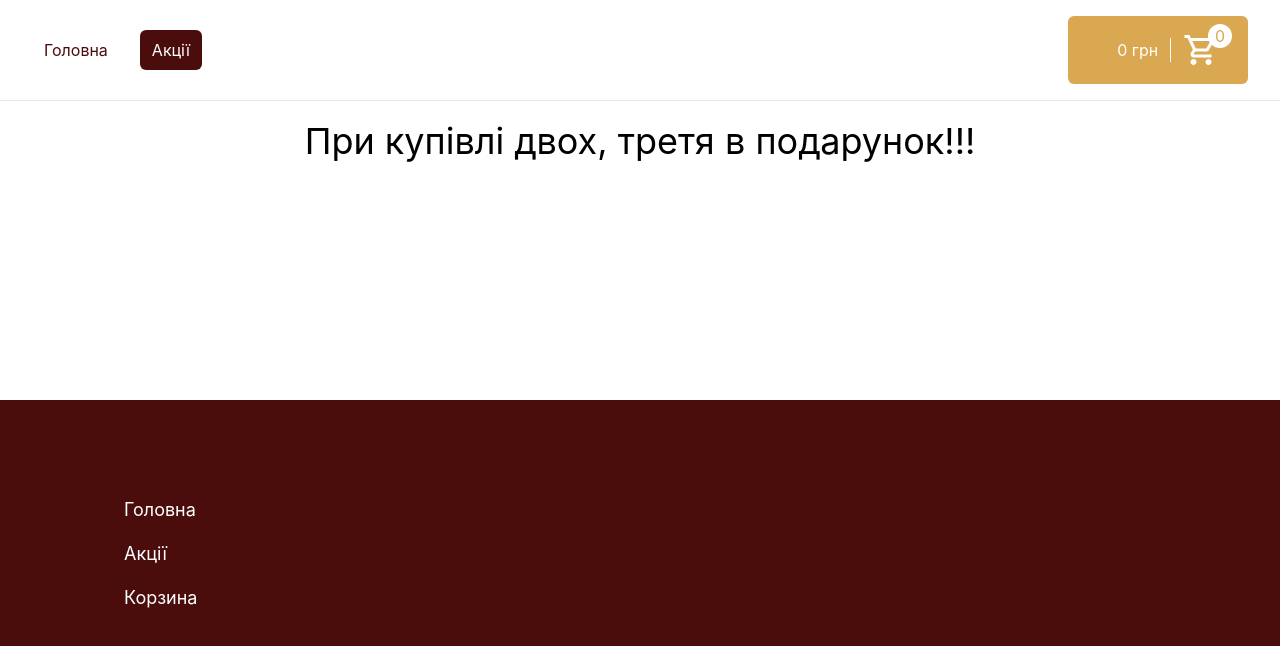
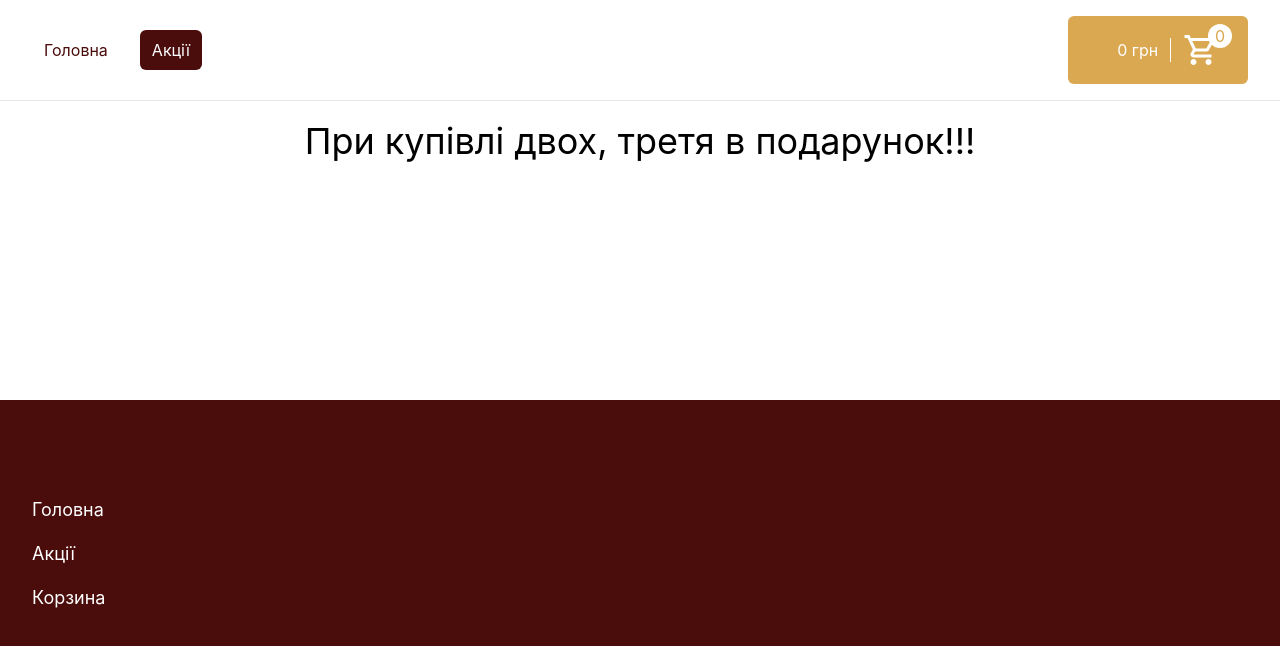
Before and after one commit to LesiaPerebyinis/pizza-app-typescript, a React (Vite) app: page /#/sale in a window 1280 px wide. Shown: the top 646 px of the page. Built offline with nearby package versions, Linux system fonts and the light colour scheme.

Commit message:
change modal

```diff
--- a/src/components/Footer.tsx
+++ b/src/components/Footer.tsx
@@ -11,7 +11,7 @@ export default function Footer() {
 
   return (
     <footer className="bg-[#4a0d0b]">
-      <section className="w-6xl h-100 pt-20 px-15 m-auto">
+      <section className="container mx-auto px-4 sm:px-6 lg:px-8 h-100 pt-20 px-15 m-auto">
         <nav className="flex flex-col">
           {navItems.map((item) => (
             <Link
--- a/src/components/Modal.tsx
+++ b/src/components/Modal.tsx
@@ -11,12 +11,11 @@ export default function Modal({ isOpen, onClose, children }: IModalProps) {
 
   return createPortal(
     <div
-      className="fixed inset-0 z-50 flex items-center justify-center bg-black/50 backdrop-blur-sm"
+      className="fixed inset-0 z-[100] w-screen h-screen bg-black/60 backdrop-blur-sm flex items-center justify-center p-4"
       onClick={onClose}
     >
-
       <div
-        className="bg-white flex flex-col justify-center items-center p-6 rounded-lg shadow-xl max-w-md w-full relative"
+        className="bg-white flex flex-col items-center p-6 rounded-lg shadow-xl w-full max-w-[90%] sm:max-w-md relative overflow-hidden max-h-[90vh] overflow-y-auto"
         onClick={(e) => e.stopPropagation()}
       >
         <button
--- a/src/pages/Home.tsx
+++ b/src/pages/Home.tsx
@@ -5,6 +5,7 @@ export default function Home() {
   return (
     <main className="container mx-auto px-4 sm:px-6 lg:px-8 flex-grow">
       <section>
+        <div> GJVBKRF</div>
         <PizzaList />
       </section>
     </main>
```
